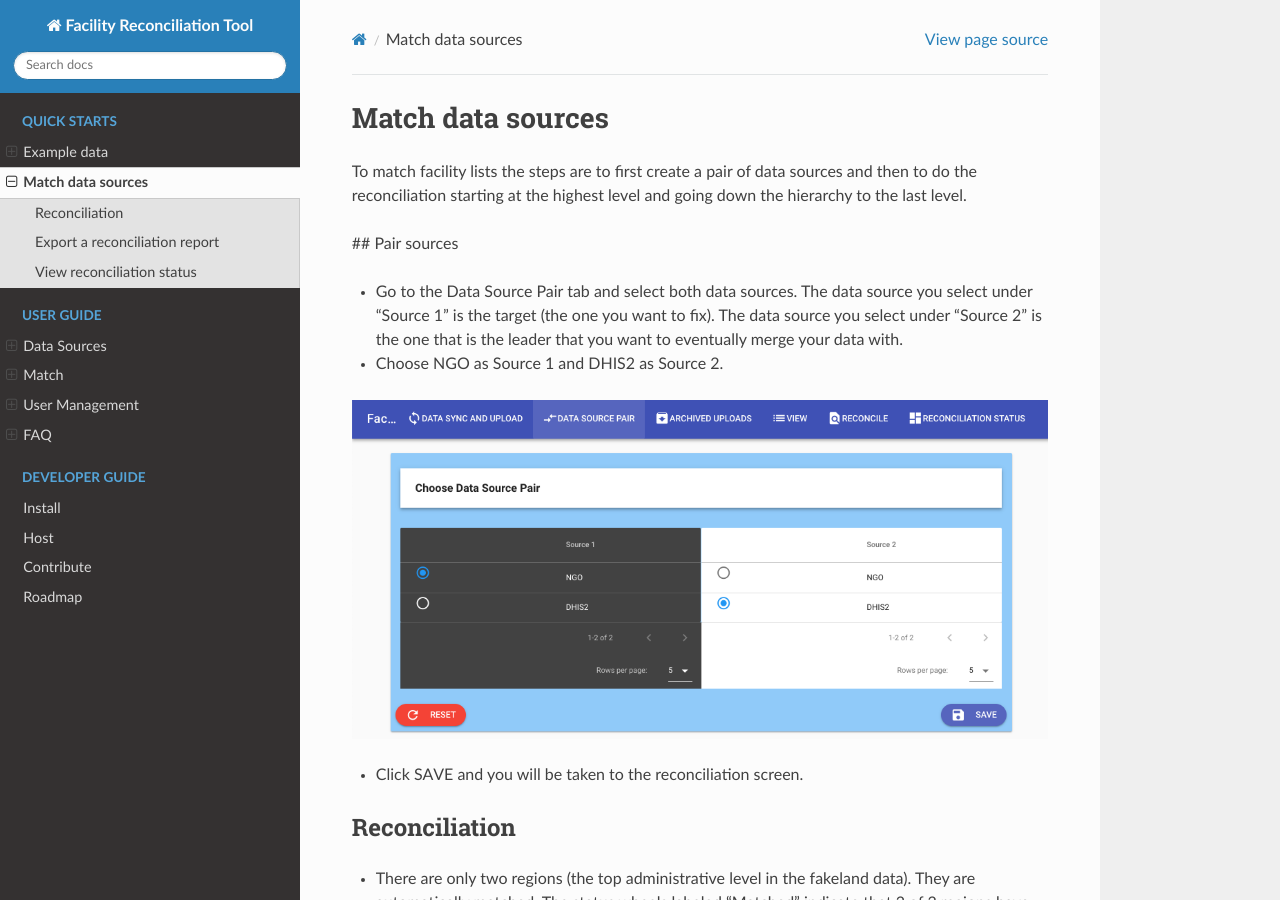
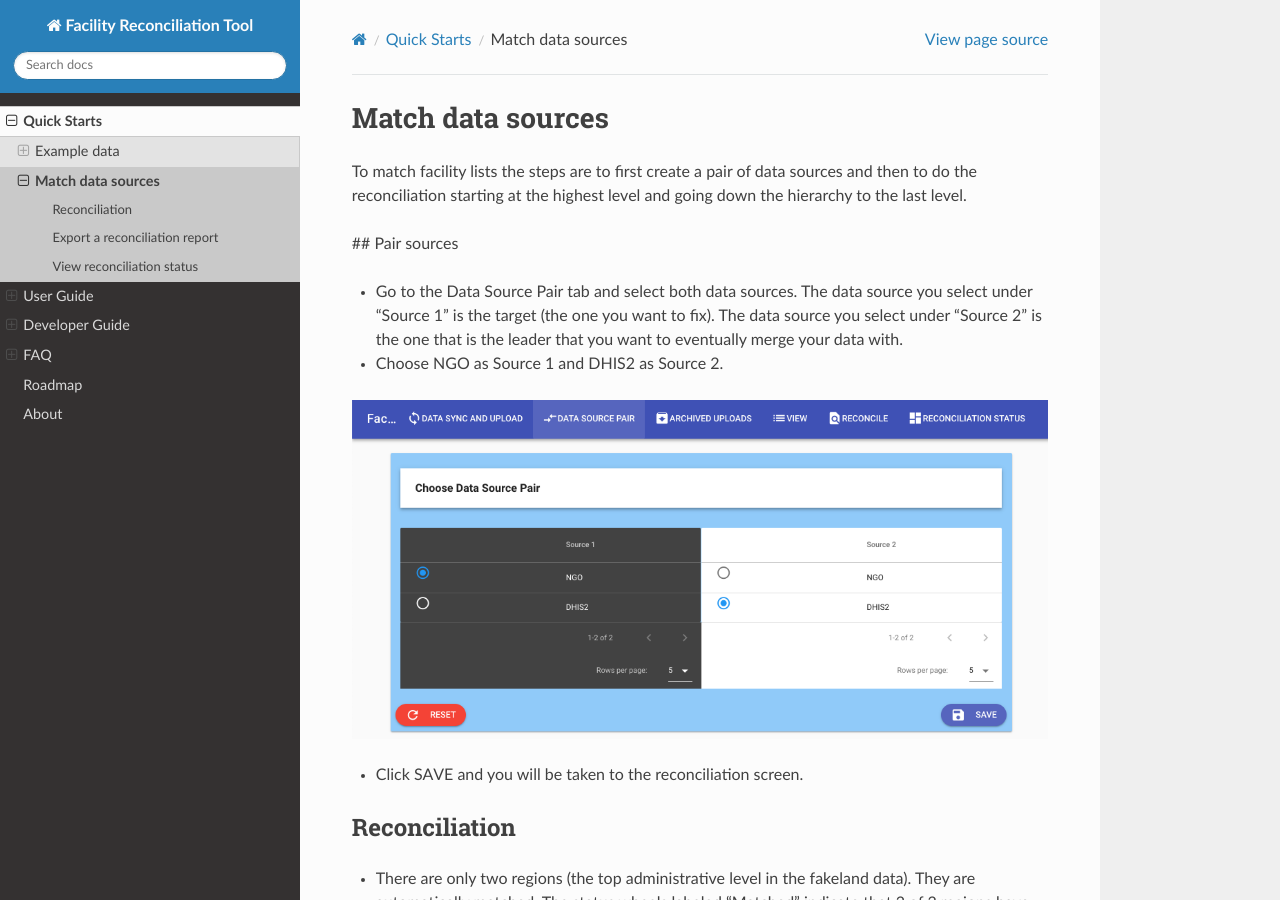
Before and after one commit to openhie/facility-recon, a Sphinx documentation site: the page built from docs/source/quick/quick-match.md, in a window 1280 px wide and 900 px high. Built offline with Sphinx 7.4.7 and the Read the Docs theme 2.0.0, drawn with Linux system fonts in a browser that asks for light colours.

Commit message:
revise docs to be pdf-able with toc

```diff
--- /dev/null
+++ b/docs/source/about.md
@@ -0,0 +1 @@
+# About
--- a/docs/source/conf.py
+++ b/docs/source/conf.py
@@ -136,7 +136,7 @@
 # (source start file, target name, title,
 #  author, documentclass [howto, manual, or own class]).
 latex_documents = [
-    (master_doc, 'FacilityMatch.tex', 'Facility Match Documentation',
+    (master_doc, 'FacilityMatch.tex', 'Facility Reconciliation Documentation',
      'IntraHealth International', 'manual'),
 ]
 
@@ -146,7 +146,7 @@
 # One entry per manual page. List of tuples
 # (source start file, name, description, authors, manual section).
 man_pages = [
-    (master_doc, 'facilitymatch', 'Facility Match Documentation',
+    (master_doc, 'facilitymatch', 'Facility Reconciliation Documentation',
      [author], 1)
 ]
 
@@ -157,7 +157,7 @@
 # (source start file, target name, title, author,
 #  dir menu entry, description, category)
 texinfo_documents = [
-    (master_doc, 'FacilityMatch', 'Facility Match Documentation',
+    (master_doc, 'FacilityMatch', 'Facility Reconciliation Documentation',
      author, 'FacilityMatch', 'One line description of project.',
      'Miscellaneous'),
 ]
--- a/docs/source/quick-match.md
+++ b/docs/source/quick/quick-match.md
@@ -7,7 +7,7 @@
 * Go to the Data Source Pair tab and select both data sources. The data source you select under “Source 1”  is the target (the one you want to fix). The data source you select under “Source 2”  is the one that is the leader that you want to eventually merge your data with.
 * Choose NGO as Source 1 and DHIS2 as Source 2.
 
-![alt text](img/pair_data.png)
+![alt text](../img/pair_data.png)
 
 * Click SAVE and you will be taken to the reconciliation screen.
 
@@ -17,27 +17,27 @@
 The status wheels labeled “Matched” indicate that 2 of 2 regions have been matched. In the bottom portion of the screenshot below, you can also see that for Level 1 there is 100% match, as the two locations in Source 1 match the two locations in Source 2.
 Select Proceed to Level 2.
 
-![alt text](img/level_1.png)
+![alt text](../img/level_1.png)
 
 At Level 2, the districts will automatically be matched.
 
-![alt text](img/level_2.png)
+![alt text](../img/level_2.png)
 
 * Click Proceed to Level 3.
 * At Level 3, some facilities will not match.
 * There is a list of unmatched facilities in the light green box for Source 1.
 
-![alt text](img/level_3_before.png)
+![alt text](../img/level_3_before.png)
 
 * Select one of the facilities, like General Referral Hospital.
 * A pop-up dialog will let you choose which facility to match it to.
 
-![alt text](img/level_3_match_hospital.png)
+![alt text](../img/level_3_match_hospital.png)
 
 * Select the most appropriate match, in this case it is Referral Hospital, and click SAVE MATCH.
 * Go through the unmatched facilities in Source 1, select and save the best matches. One you are done, you will see:
 
-![alt text](img/level_3.png)
+![alt text](../img/level_3.png)
 
 * The Source 1 Reconciliation Status, in the top left-hand status box, should be 100%.
 
@@ -49,4 +49,4 @@
 
 * Select Reconciliation Status and view the overall status.
 
-![alt text](img/reconciliation_status.png)
+![alt text](../img/reconciliation_status.png)
```
Also changed, not shown: docs/source/dev/index.rst (added, +10 -0 lines), docs/source/index.rst (+13 -35 lines), docs/source/quick/index.rst (added, +9 -0 lines), docs/source/quick/quick-fake.md (renamed from docs/source/quick-fake.md, +5 -5 lines), docs/source/user/index.rst (added, +10 -0 lines), docs/source/dev/contrib.md (renamed from docs/source/contrib.md), docs/source/dev/host.md (renamed from docs/source/host.md), docs/source/dev/install.md (renamed from docs/source/install.md), docs/source/user/match.md (renamed from docs/source/match.md), docs/source/user/sources.md (renamed from docs/source/sources.md), docs/source/user/users.md (renamed from docs/source/users.md).
